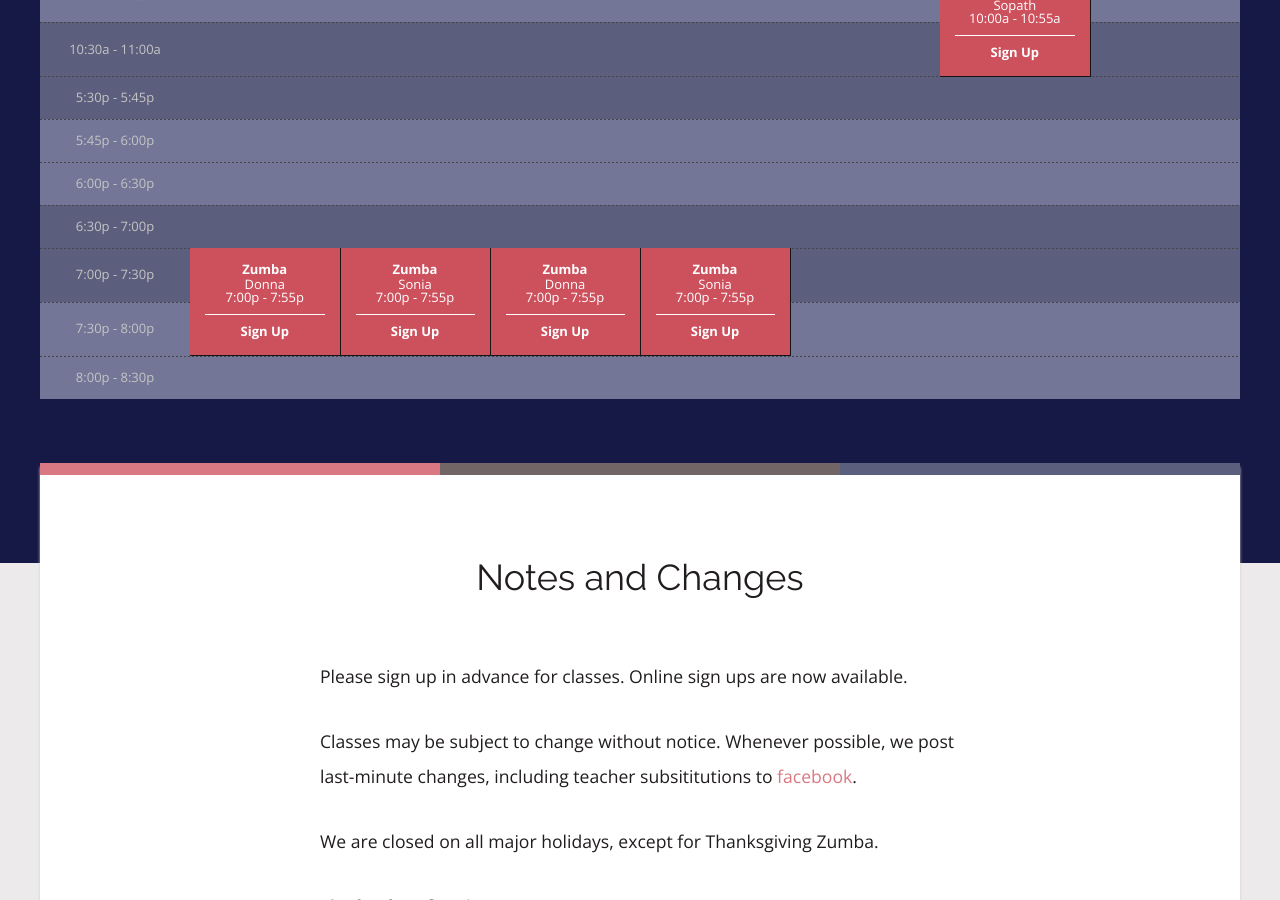
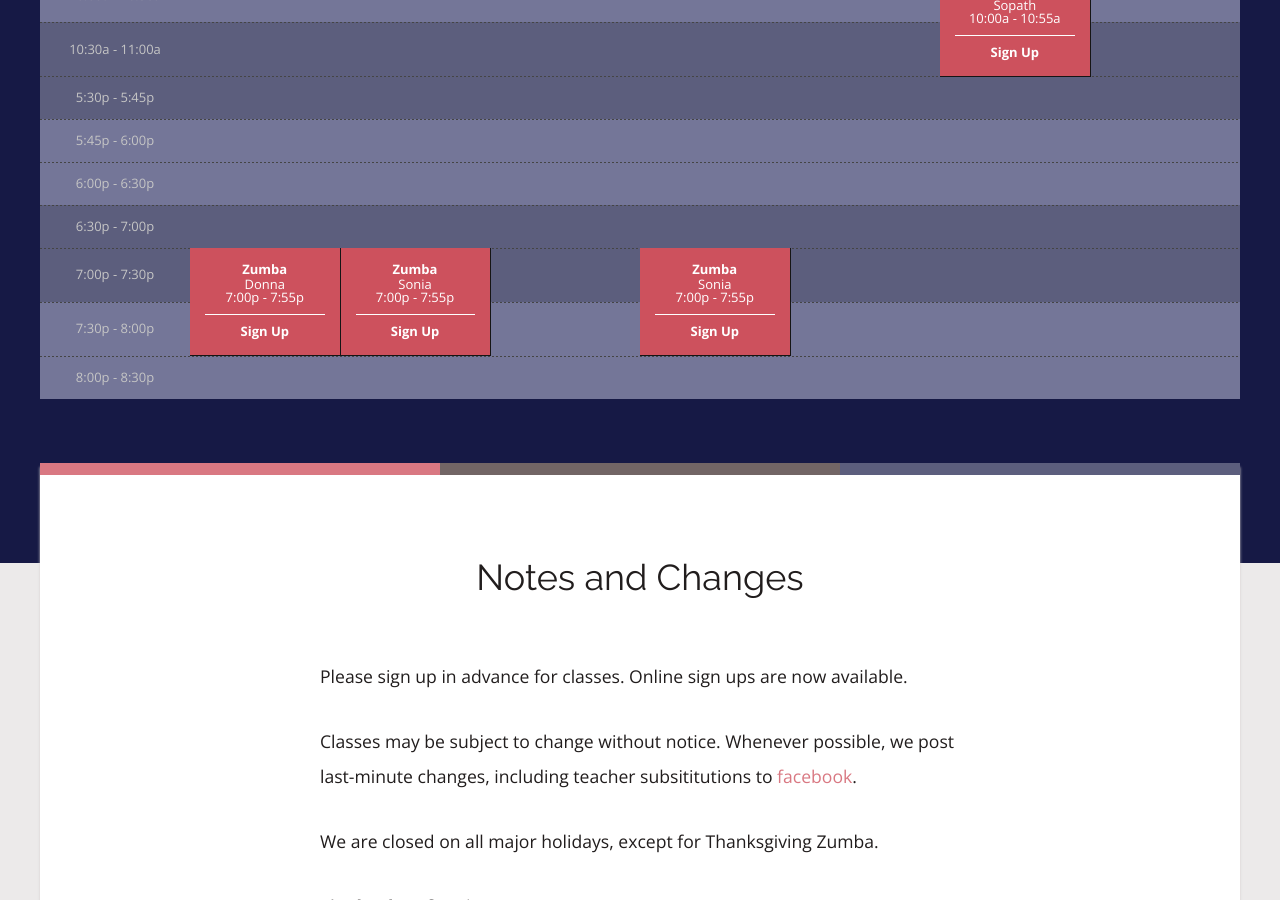
Before and after one commit to rwstone/shapeitup, a Jekyll site: the page built from schedule/index.md, in a window 1280 px wide and 900 px high, scrolled down 507 px. Built offline with Jekyll 4.4.1, drawn with Linux system fonts in a browser that asks for light colours; some web fonts are replaced.

Commit message:
Updated Index

```diff
--- a/schedule/index.md
+++ b/schedule/index.md
@@ -12,12 +12,6 @@ sessions:
 - class: Zumba
   instructor: Sonia
   day: Tuesday
-  start_time: 7:00p
-  end_time: 7:55p
-  length: 2
-- class: Zumba
-  instructor: Donna
-  day: Wednesday
   start_time: 7:00p
   end_time: 7:55p
   length: 2
```
